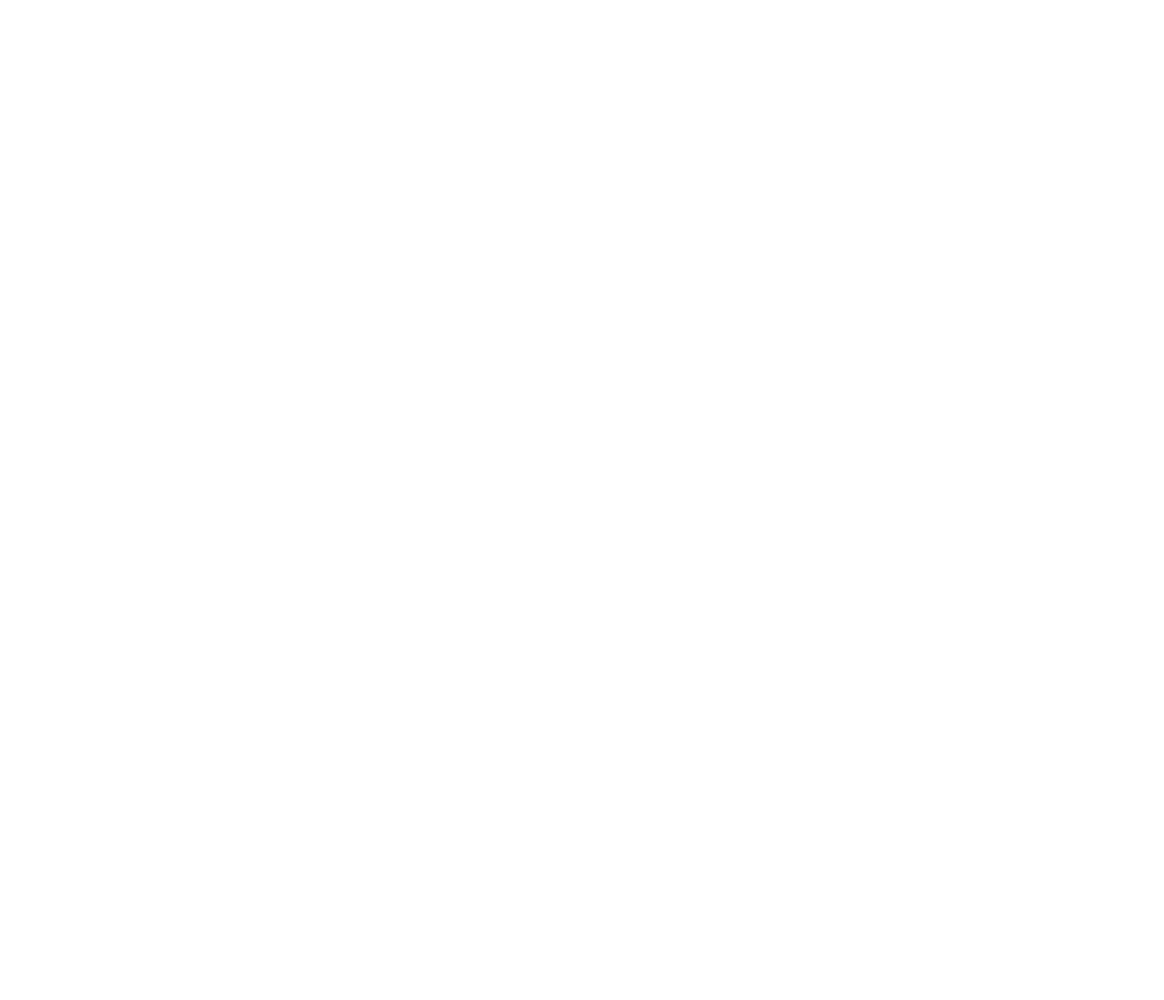
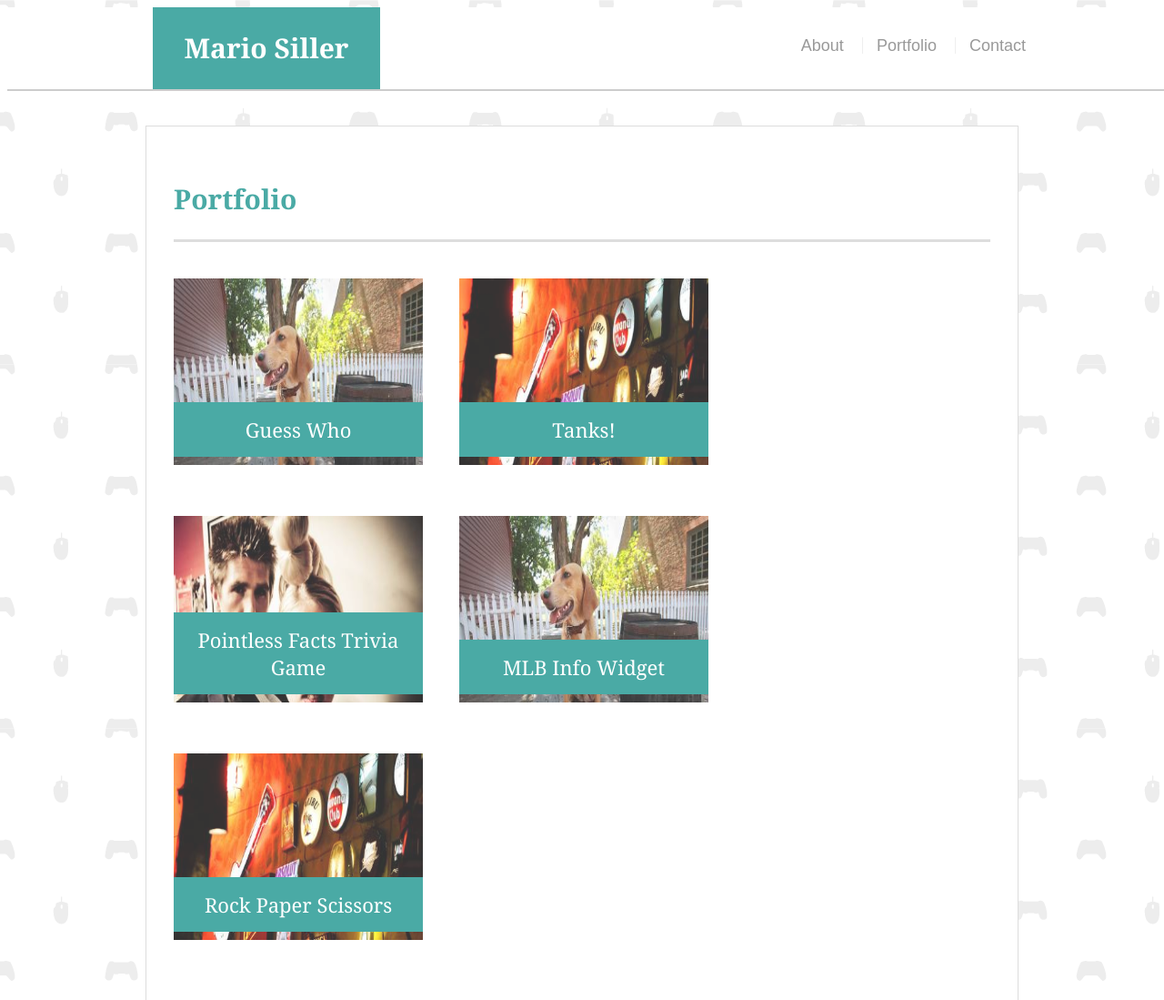
Before and after one commit to msiller93/Basic-Portfolio, a plain HTML site: page portfolio.html in a window 1280 px wide. Shown: the top 1099 px of the page at 91% size. Before the commit the page ends 800 px from the top, so only its background shows below. Drawn offline with Linux system fonts and the light colour scheme.

Commit message:
completed portfolio pages

```diff
--- a/assets/css/style.css
+++ b/assets/css/style.css
@@ -1,89 +1,218 @@
 body {
-    background-color: white;
-
+  font-family: Arial, "Helvetica Neue", Helvetica, sans-serif;
+  font-size: 18px;
+  line-height: 34px;
+  color: #777777;
+  background: url("../images/gaming-pattern.png");
 }
 
-header {
-    padding-bottom: 8px;
-    border-bottom: solid 3px rgb(199, 198, 198);
+* {
+  box-sizing: border-box;
+}
+
+/* general */
+
+.container {
+  width: 100%;
+  max-width: 960px;
+  margin: 0 auto;
+  clear: both;
+}
+
+h1,
+h2,
+h3,
+p {
+  margin-bottom: 20px;
+}
+
+p:last-child {
+  margin-bottom: 0;
+}
+
+h1,
+h2,
+h3 {
+  font-family: Georgia, Times, "Times New Roman", serif;
+  font-weight: 700;
+  color: #4aaaa5;
 }
 
 h1 {
-    background: #4aaaa5;
-    color: white;
-    margin: -10px;
-    height: 50px;
-    padding-left:30px;
-    padding-top:15px;
-    font-family:Georgia, 'Times New Roman', Times, serif;
-    size: 18px;
-    width: 15%;
-    margin-left:18.5%;
-    padding-right:17px;
+  padding-bottom: 20px;
+  font-size: 30px;
+  line-height: 49px;
+  border-bottom: 3px solid #dddddd;
 }
 
-a {
-    color:gray;
-    float:right;
-    padding:20px;
-    margin-top:-50px;
-    margin-left:20px;
+h2,
+h3 {
+  font-size: 22px;
 }
 
-section {
-    background-image: url("../images/gaming-pattern.png");
+/* header */
+
+#masthead {
+  position: fixed;
+  z-index: 99;
+  width: 100%;
+  margin: 0 0 30px;
+  overflow: auto;
+  color: #ffffff;
+  background: #ffffff;
+  border-bottom: 2px solid #cccccc;
 }
 
-
-.container {
-
-    height: 400px;
-    width: 960px;
-    margin-top: 50px;
-    margin-left: 240px;
-    border: solid 1px rgb(199, 198, 198);
-       background-color: white;
-
+#logo {
+  float: left;
+  width: 250px;
+  height: 90px;
+  font-family: Georgia, Times, "Times New Roman", serif;
+  font-size: 30px;
+  font-weight: 700;
+  line-height: 90px;
+  color: #ffffff;
+  text-align: center;
+  text-decoration: none;
+  background: #4aaaa5;
 }
 
-.aboutMe {
-    margin-left: 25px;
-    color: #4aaaa5;
-    border-bottom: solid 1px rgb(199, 198, 198);
-    margin-right: 15px;
+nav {
+  float: right;
+  margin-top: 25px;
 }
 
-
-.marioImage {
-    float: left;
-    height: 200px;
-    width: 200px;
-    margin-left: 25px;
-    padding-right:10px;
-    padding-bottom: 10px;
+nav a {
+  display: inline-block;
+  padding-left: 15px;
+  margin-left: 15px;
+  line-height: 18px;
+  color: #999;
+  text-decoration: none;
+  border-left: 1px solid #efefef;
 }
 
-p {
-    clear: both;
-    color: #777777;
-    line-height: 25px;
-    margin-right: 15px;
-    margin-left: 10px;
+nav a:first-child {
+  border-left: 0 none;
 }
 
+/* footer */
 
 footer {
-  background-color: grey;
+  padding: 30px 0;
+  clear: both;
+  font-size: 12px;
+  color: #ffffff;
+  color: #cccccc;
+  text-align: center;
+  background: #666666;
+  border-top: 8px solid #4aaaa5;
+  height: 50px;
+}
+
+h3, h2 {
+  padding-bottom: 20px;
+  margin-bottom: 15px;
+  line-height: 22px;
+  border-bottom: 2px solid #eeeeee;
+}
+
+/* main */
+
+#main-container {
+  padding-top: 130px;
+  min-height: calc(100vh - 70px);
+}
+
+.main-section {
+  float: left;
+  width: 100%;
+  max-width: 960px;
+  padding: 30px;
+  margin: 0 0 40px;
+  background: #ffffff;
+  border: 1px solid #dddddd;
+}
+
+/* portfolio page */
+
+.work {
+  position: relative;
+  float: left;
+  width: 274px;
+  margin: 20px 0 25px;
+  overflow: auto;
+}
+
+.work:nth-child(even) {
+  margin-right: 40px;
+}
+
+.work img {
+  width: 274px;
+  height: 205px;
+  border: 0 none;
+  opacity: 0.8;
+}
+
+.work h3 {
   position: absolute;
-  bottom: 0;
-  height: 50px;
+  bottom: 20px;
   width: 100%;
+  padding: 15px;
+  margin-bottom: 0;
+  font-weight: 300;
+  line-height: 30px;
+  color: #ffffff;
   text-align: center;
-  font-size: 8px;
-  padding-top: 10px;
-  border-top: 10px;
-  border-bottom: 0px;
-  border-left: 0px;
-  border-style: solid;
-  border-color: #4aaaa5;
+  background: #4aaaa5;
+  border-bottom: 0;
 }
+
+.auth-image {
+  float: left;
+  width: 200px;
+  height: auto;
+  margin-top: 10px;
+  margin-right: 25px;
+}
+
+/* contact page */
+
+#contact-form ul {
+  margin-bottom: 20px;
+}
+
+#contact-form li {
+  margin-bottom: 10px;
+}
+
+label,
+input[type=text],
+input[type=email],
+textarea {
+  display: block;
+  width: 100%;
+}
+
+input[type=text],
+input[type=email],
+textarea {
+  height: 35px;
+  padding: 0 10px;
+  font-size: 14px;
+  border: 1px solid #dddddd;
+}
+
+textarea {
+  height: 200px;
+}
+
+input[type=submit] {
+  padding: 10px 30px;
+  font-size: 18px;
+  color: #ffffff;
+  cursor: pointer;
+  background: #4aaaa5;
+  border: 0 none;
+}
--- a/portfolio.html
+++ b/portfolio.html
@@ -0,0 +1,64 @@
+<!doctype html>
+<html lang="en-us">
+
+<head>
+  <meta charset="UTF-8">
+  <title>Portfolio | Mario Siller</title>
+  <link rel="stylesheet" type="text/css" href="assets/css/style.css">
+</head>
+
+<body>
+
+  <header id="masthead">
+    <div class="container">
+      <a href="index.html" id="logo">Mario Siller</a>
+      <nav>
+        <a href="index.html">About</a>
+        <a href="portfolio.html">Portfolio</a>
+        <a href="contact.html">Contact</a>
+      </nav>
+    </div>
+  </header>
+
+  <div id="main-container" class="container">
+    <section class="main-section">
+      <h1>Portfolio</h1>
+
+      <div class="work">
+        <img src="assets/images/Placeholder1.jpeg" alt="Guess Who">
+
+        <h3>Guess Who</h3>
+      </div>
+      <div class="work">
+        <img src="assets/images/Placeholder2.jpeg" alt="Tanks!">
+
+        <h3>Tanks!</h3>
+      </div>
+      <div class="work">
+        <img src="assets/images/Placeholder3.jpeg" alt="Pointless Facts Trivia">
+
+        <h3>Pointless Facts Trivia Game</h3>
+      </div>
+      <div class="work">
+        <img src="assets/images/Placeholder4.jpeg" alt="MLB Info Widget">
+
+        <h3>MLB Info Widget</h3>
+      </div>
+      <div class="work">
+        <img src="assets/images/Placeholder2.jpeg" alt="Rock Paper Scissors">
+
+        <h3>Rock Paper Scissors</h3>
+      </div>
+
+    </section>
+
+  </div>
+
+  <footer>
+    <div class="container">
+      Copyright &copy;
+    </div>
+  </footer>
+</body>
+
+</html>
```
Also changed, not shown: contact.html (+60 -0 lines), index.html (+20 -24 lines).
